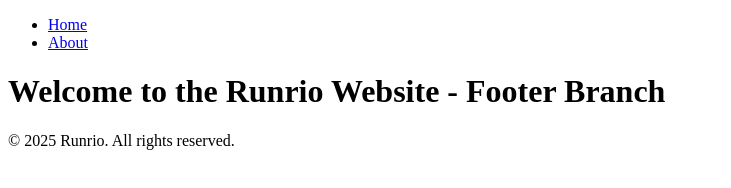
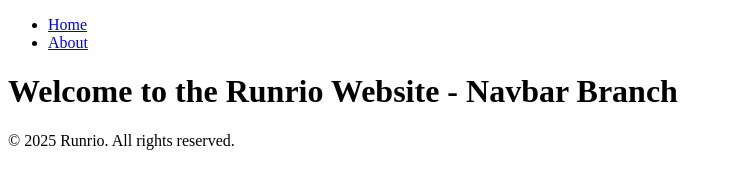
Before and after one commit to gen045/runrio-registration, a plain HTML site: page index.html in a window 1280 px wide. Shown: the whole page, without its empty margins (0-731 px from the left). Drawn offline with Linux system fonts and the light colour scheme.

Commit message:
Update index.html

```diff
--- a/index.html
+++ b/index.html
@@ -10,7 +10,7 @@
     <li><a href="#">About</a></li>
   </ul>
 </nav>
-  <h1>Welcome to the Runrio Website - Footer Branch</h1>
+  <h1>Welcome to the Runrio Website - Navbar Branch</h1>
 <footer>
   <p>&copy; 2025 Runrio. All rights reserved.</p>
 </footer>
```
